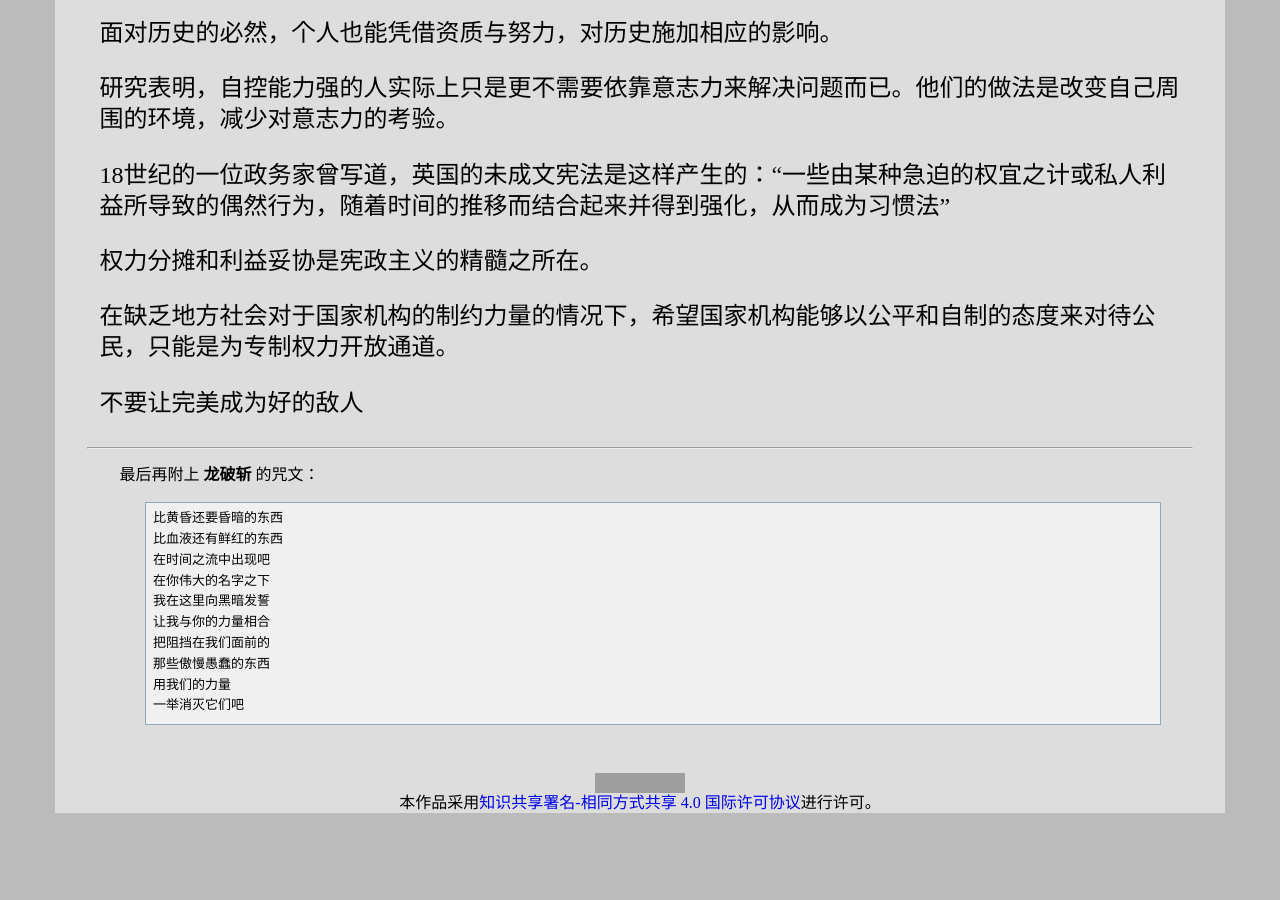
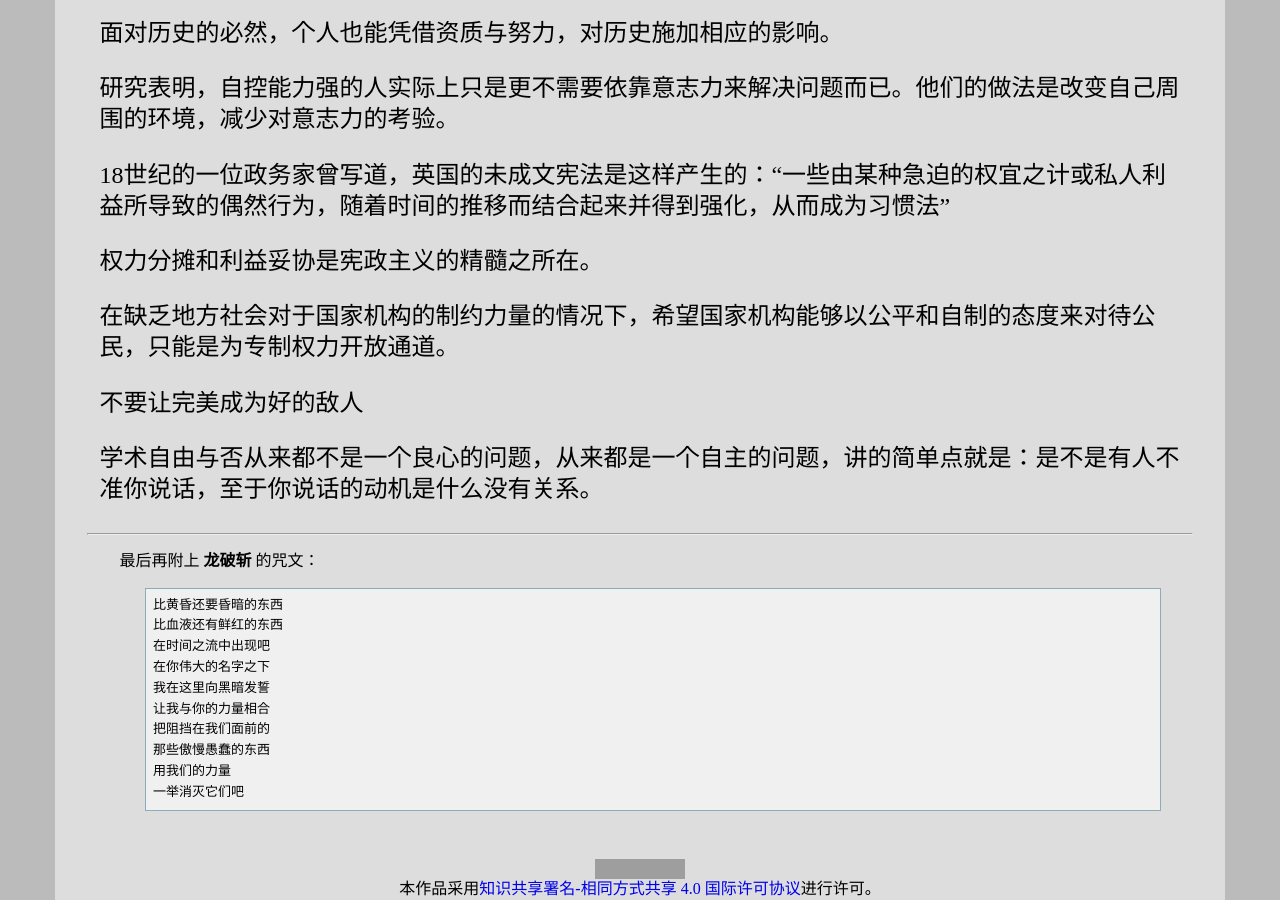
Before and after one commit to leiqin/leiqin.github.io, a Jekyll site: the page built from shoucang/revelation.markdown, in a window 1280 px wide and 900 px high, scrolled down 7516 px. Built offline with Jekyll 4.4.1, drawn with Linux system fonts in a browser that asks for light colours; nearby versions of some CDN libraries; before the commit the page ends 8329 px from its top, so only the background shows below that; grey boxes are pictures that could not be loaded.

Commit message:
+ 添加克雷圣经

```diff
--- a/shoucang/revelation.markdown
+++ b/shoucang/revelation.markdown
@@ -391,6 +391,9 @@ title: 克雷圣经
 不要让完美成为好的敌人
 :	TED演讲 [Can we solve global warming? Lessons from how we protected the ozone layer | Sean Davis](https://youtu.be/08z_xW-szwM) 8:44 don't let the prefect be the enemy of the good.
 
+学术自由与否从来都不是一个良心的问题，从来都是一个自主的问题，讲的简单点就是：是不是有人不准你说话，至于你说话的动机是什么没有关系。
+:	视频 [秦晖：“文明冲突”、“修氏陷阱”还是“新冷战”？](https://youtu.be/UMjnFLq0j48) 1:31:05 学术自由、思想自由的一个原则是就问题谈问题，不去追问你的动机。 西方的言论者有各种各样的动机，中国也是一样，但是学术自由本身是一个言论控制与否的问题。
+
 * * *
 
 最后再附上 **龙破斩** 的咒文：
```
